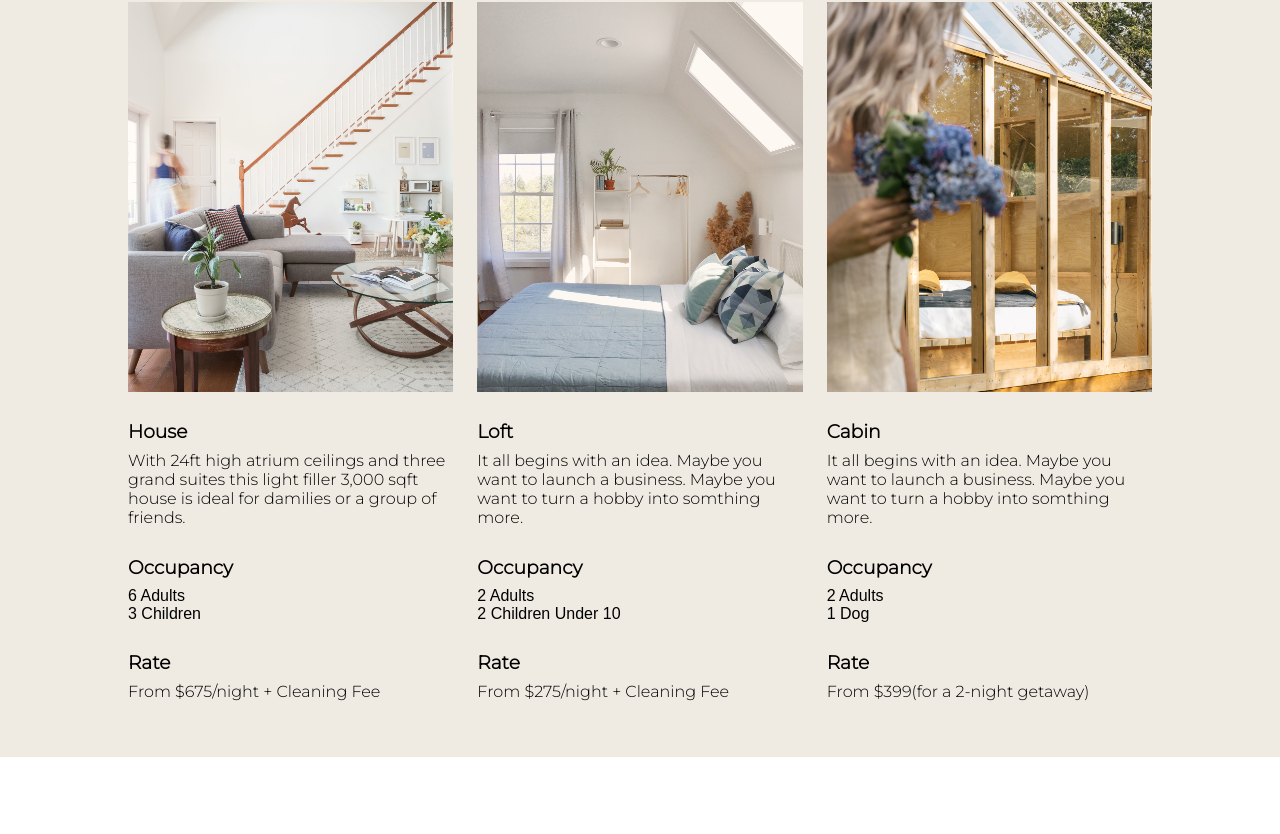
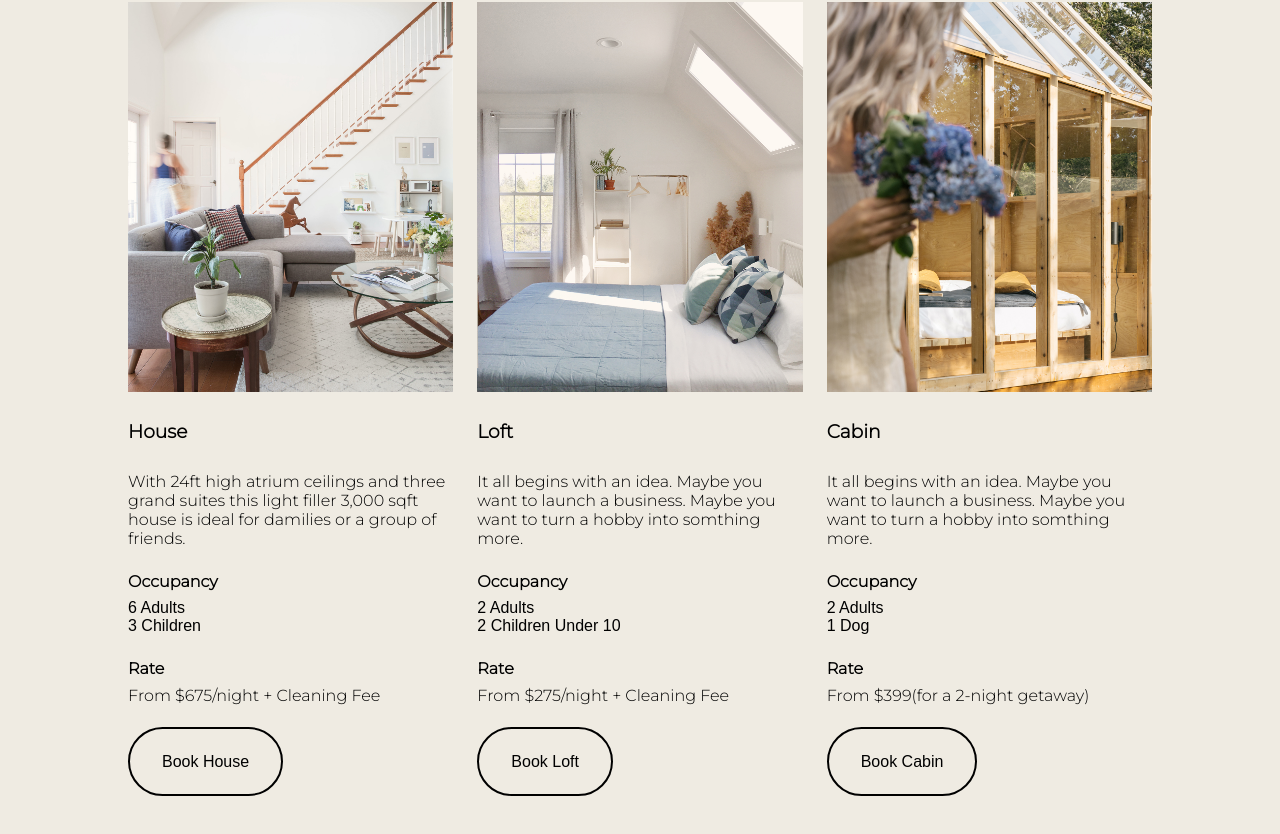
Before and after one commit to Jam52/the-edward, a React (Create React App) app: page / in a window 1280 px wide. Shown: the part 1310-2144 px from the top of the page. Before the commit the page ends 2067 px from the top, so only its background shows below. Built offline with nearby package versions, Linux system fonts and the light colour scheme.

Commit message:
Add Button component to OverviewCard

```diff
--- a/package.json
+++ b/package.json
@@ -8,6 +8,7 @@
     "node-sass": "^4.14.1",
     "react": "^17.0.1",
     "react-dom": "^17.0.1",
+    "react-router-dom": "^5.2.0",
     "react-screen-orientation": "0.0.4",
     "react-scripts": "4.0.0",
     "web-vitals": "^0.2.4"
--- a/src/components/Button/Button.js
+++ b/src/components/Button/Button.js
@@ -1,8 +1,15 @@
 import React from 'react';
+import { Link } from 'react-router-dom';
 import styles from './Button.module.scss';
 
-const Button = () => {
-  return <div data-testid="component-button"></div>;
+const Button = (props) => {
+  return (
+    <div className={styles.button}>
+      <Link data-testid="component-button" className={styles.button_link}>
+        {props.text}
+      </Link>
+    </div>
+  );
 };
 
 export default Button;
--- a/src/components/Button/Button.module.scss
+++ b/src/components/Button/Button.module.scss
@@ -0,0 +1,11 @@
+.button {
+  margin: 3rem 0;
+
+  &_link {
+    padding: 1.5em 2em;
+    border: 2px solid #000;
+    border-radius: 1000px;
+    text-decoration: none;
+    color: #000;
+  }
+}
--- a/src/components/OverviewCard/OverviewCard.js
+++ b/src/components/OverviewCard/OverviewCard.js
@@ -1,6 +1,7 @@
 import React from 'react';
 import styles from './OverviewCard.module.scss';
 import PropTypes from 'prop-types';
+import Button from '../Button/Button';
 
 const OverviewCard = (props) => {
   return (
@@ -10,14 +11,15 @@ const OverviewCard = (props) => {
       </div>
       <h3 data-testid="room-name">{props.roomName}</h3>
       <p data-testid="overview">{props.overview}</p>
-      <h3>Occupancy</h3>
+      <h4>Occupancy</h4>
       <ul data-testid="occupancy" className={styles.occupancy}>
         {props.occupancy.map((item) => (
           <li key={item}>{item}</li>
         ))}
       </ul>
-      <h3>Rate</h3>
+      <h4>Rate</h4>
       <p data-testid="rate">{props.rate}</p>
+      <Button text={`Book ${props.roomName}`} />
     </div>
   );
 };
--- a/src/components/OverviewCard/OverviewCard.module.scss
+++ b/src/components/OverviewCard/OverviewCard.module.scss
@@ -5,11 +5,11 @@
     position: relative;
     width: 100%;
     overflow: hidden;
-    background-color: blue;
     padding-bottom: 120%;
     display: flex;
     justify-content: center;
     align-items: center;
+
     img {
       position: absolute;
       width: 100%;
@@ -26,7 +26,7 @@ p {
   margin: 0.5rem 0 1.5rem 0;
 }
 
-h3 {
+h4 {
   margin-bottom: 0;
   font-weight: bold;
 }
--- a/src/index.js
+++ b/src/index.js
@@ -4,10 +4,13 @@ import './normalize.css';
 import './CSS/main.scss';
 import App from './App';
 import reportWebVitals from './reportWebVitals';
+import { BrowserRouter } from 'react-router-dom';
 
 ReactDOM.render(
   <React.StrictMode>
-    <App />
+    <BrowserRouter>
+      <App />
+    </BrowserRouter>
   </React.StrictMode>,
   document.getElementById('root'),
 );
```
Also changed, not shown: 1 other file (tests, documents, lock files or other folders).
